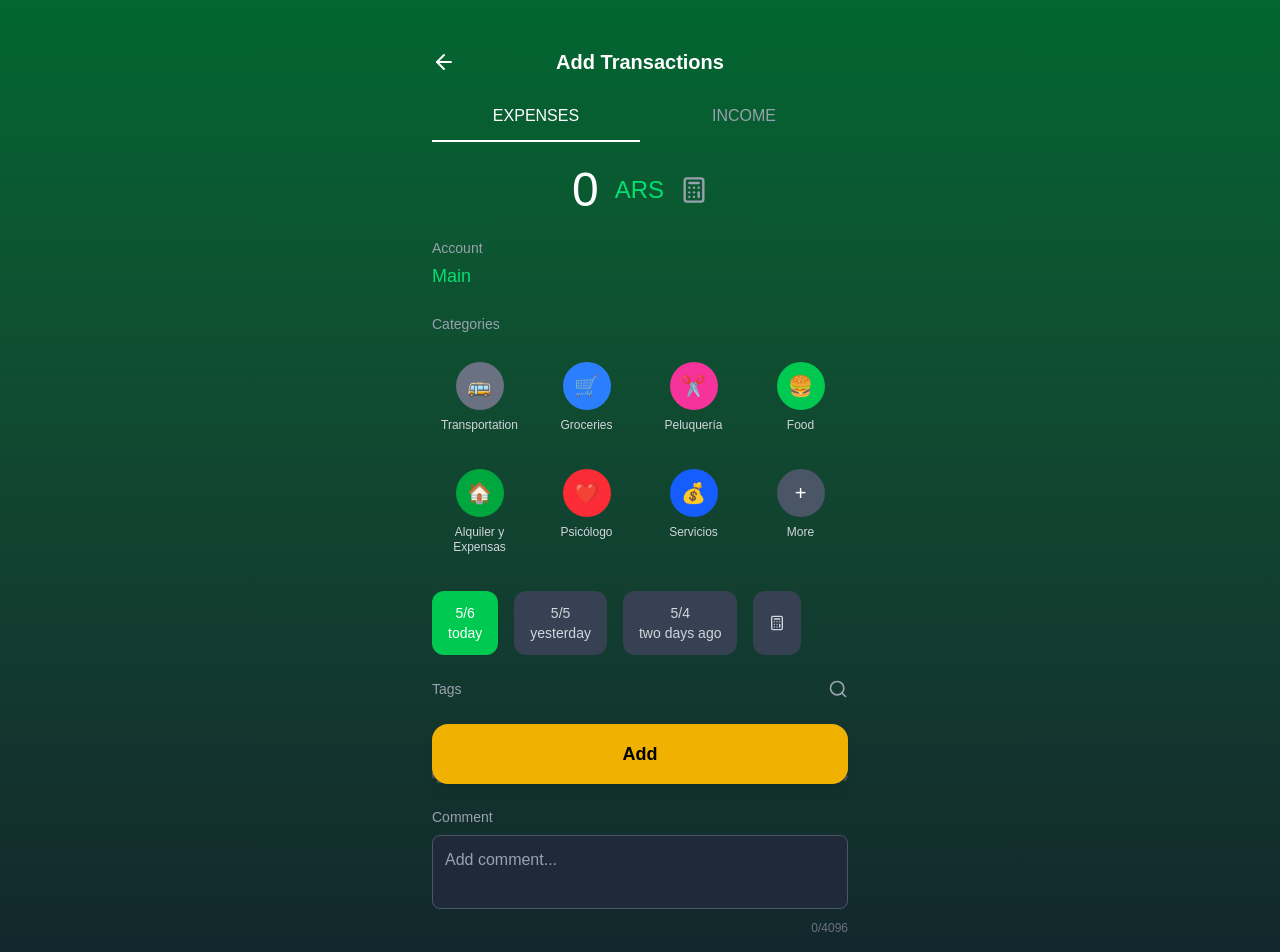
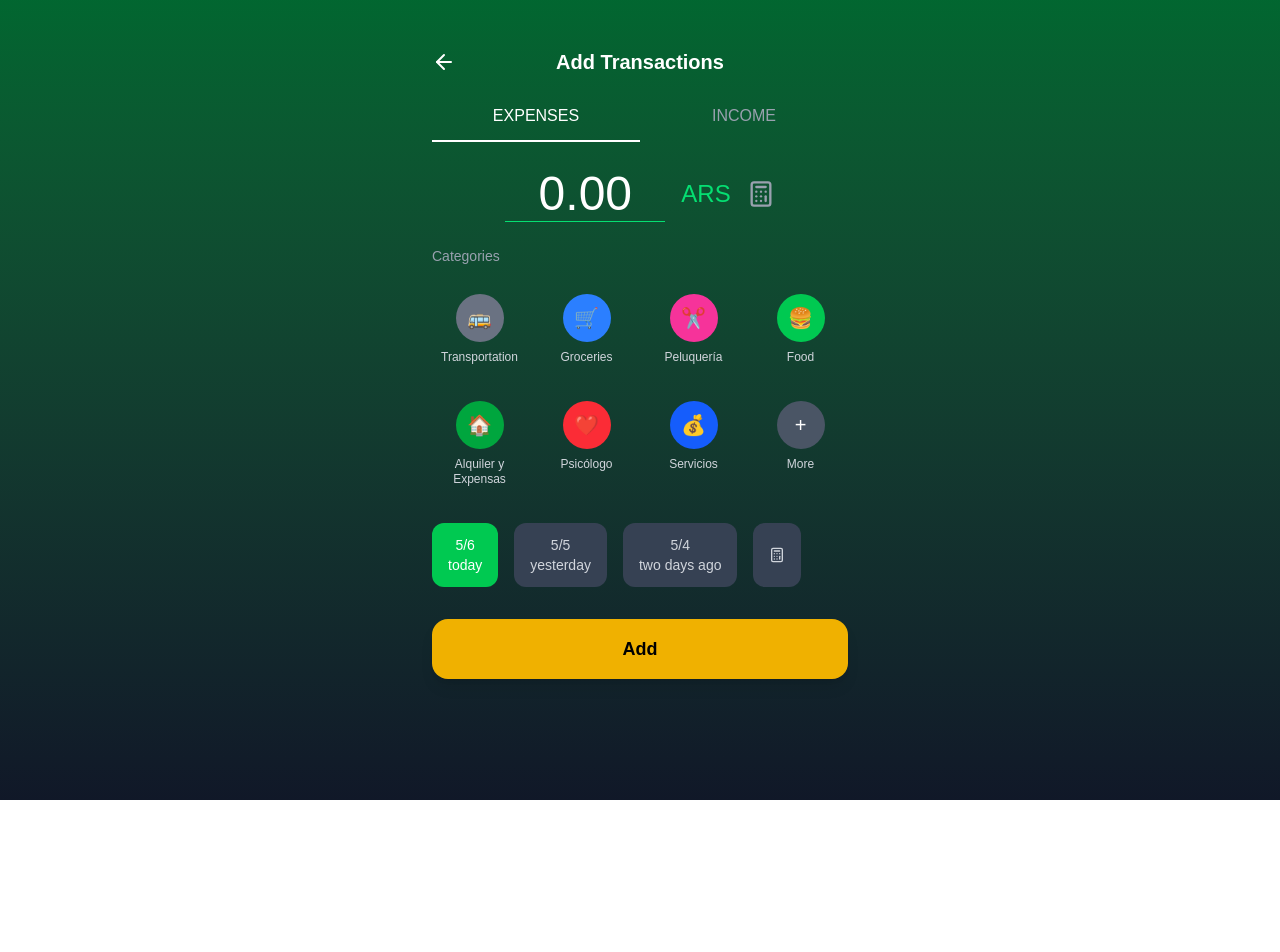
Before and after one commit to FranBudde/tp-front-ORT, a Next.js app: page /1/transaction in a window 1280 px wide. Shown: the top 952 px of the page. After the commit the page ends 800 px from the top, so only its background shows below. Built offline with nearby package versions, Linux system fonts and the light colour scheme.

Commit message:
Editar y calcular monto

```diff
--- a/app/[id]/transaction/page.jsx
+++ b/app/[id]/transaction/page.jsx
@@ -1,62 +1,109 @@
 "use client";
-import React, { useState } from 'react';
-import { useParams } from 'next/navigation';
+import React, { useState } from "react";
+import { useParams } from "next/navigation";
 import Link from "next/link";
-import { ArrowLeft, Calculator, Plus, Search } from 'lucide-react';
+import { ArrowLeft, Calculator, Plus, Search } from "lucide-react";
 
 export default function AddTransactionForm() {
-  const params = useParams()
+  const params = useParams();
   const userID = params.id;
-  const [activeTab, setActiveTab] = useState('expenses');
-  const [amount, setAmount] = useState('0');
+  const [activeTab, setActiveTab] = useState("expenses");
+  const [amount, setAmount] = useState("0.00");
+  const [showCalculator, setShowCalculator] = useState(false);
+  const [calculatorExpression, setCalculatorExpression] = useState("");
+  const [calcResult, setCalcResult] = useState(null);
   const [selectedCategory, setSelectedCategory] = useState(null);
-  const [selectedDate, setSelectedDate] = useState('today');
-  const [tags, setTags] = useState([]);
-  const [comment, setComment] = useState('');
-  const [showTagInput, setShowTagInput] = useState(false);
-  const [newTag, setNewTag] = useState('');
+  const [selectedDate, setSelectedDate] = useState("today");
 
   const categories = [
-    { id: 'transport', name: 'Transportation', icon: '🚌', color: 'bg-gray-500' },
-    { id: 'groceries', name: 'Groceries', icon: '🛒', color: 'bg-blue-500' },
-    { id: 'beauty', name: 'Peluquería', icon: '✂️', color: 'bg-pink-500' },
-    { id: 'food', name: 'Food', icon: '🍔', color: 'bg-green-500' },
-    { id: 'rent', name: 'Alquiler y Expensas', icon: '🏠', color: 'bg-green-600' },
-    { id: 'health', name: 'Psicólogo', icon: '❤️', color: 'bg-red-500' },
-    { id: 'services', name: 'Servicios', icon: '💰', color: 'bg-blue-600' },
-    { id: 'more', name: 'More', icon: '+', color: 'bg-gray-600' }
+    {
+      id: "transport",
+      name: "Transportation",
+      icon: "🚌",
+      color: "bg-gray-500",
+    },
+    { id: "groceries", name: "Groceries", icon: "🛒", color: "bg-blue-500" },
+    { id: "beauty", name: "Peluquería", icon: "✂️", color: "bg-pink-500" },
+    { id: "food", name: "Food", icon: "🍔", color: "bg-green-500" },
+    {
+      id: "rent",
+      name: "Alquiler y Expensas",
+      icon: "🏠",
+      color: "bg-green-600",
+    },
+    { id: "health", name: "Psicólogo", icon: "❤️", color: "bg-red-500" },
+    { id: "services", name: "Servicios", icon: "💰", color: "bg-blue-600" },
+    { id: "more", name: "More", icon: "+", color: "bg-gray-600" },
   ];
 
   const dates = [
-    { id: 'today', label: '5/6\ntoday', active: true },
-    { id: 'yesterday', label: '5/5\nyesterday', active: false },
-    { id: 'twoDays', label: '5/4\ntwo days ago', active: false }
+    { id: "today", label: "5/6\ntoday", active: true },
+    { id: "yesterday", label: "5/5\nyesterday", active: false },
+    { id: "twoDays", label: "5/4\ntwo days ago", active: false },
   ];
 
   const handleAmountChange = (value) => {
-    if (value === 'C') {
-      setAmount('0');
-    } else if (value === '⌫') {
-      setAmount(prev => prev.length > 1 ? prev.slice(0, -1) : '0');
+    if (value === "C") {
+      setAmount("0");
+    } else if (value === "⌫") {
+      setAmount((prev) => (prev.length > 1 ? prev.slice(0, -1) : "0"));
     } else {
-      setAmount(prev => {
-        if (prev === '0') return value;
+      setAmount((prev) => {
+        if (prev === "0") return value;
         return prev + value;
       });
     }
   };
 
-  const addTag = () => {
-    if (newTag.trim() && !tags.includes(newTag.trim())) {
-      setTags([...tags, newTag.trim()]);
-      setNewTag('');
-      setShowTagInput(false);
+  const renderKey = (key, wide = false) => (
+    <button
+      key={key}
+      onClick={() => {
+        if (key === "⌫") {
+          if (calcResult !== null) {
+            setCalculatorExpression(calcResult.toString().slice(0, -1));
+            setCalcResult(null);
+          } else {
+            setCalculatorExpression((prev) => prev.slice(0, -1));
           }
-  };
-
-  const removeTag = (tagToRemove) => {
-    setTags(tags.filter(tag => tag !== tagToRemove));
-  };
+        } else if (key === "C") {
+          setCalculatorExpression("");
+          setCalcResult(null);
+        } else if (key === "=") {
+          try {
+            const result = eval(calculatorExpression);
+            setCalcResult(result);
+            setCalculatorExpression(result.toString());
+          } catch {
+            alert("Operación inválida");
+          }
+        } else if (key === "OK") {
+          if (calculatorExpression !== "") {
+            try {
+              const result = eval(calculatorExpression);
+              const formatted = parseFloat(result).toFixed(2);
+              setAmount(formatted);
+            } catch {
+              alert("Operación inválida");
+            }
+          }
+          setShowCalculator(false);
+          setCalculatorExpression("");
+          setCalcResult(null);
+        } else {
+          setCalculatorExpression((prev) =>
+            calcResult !== null ? calcResult.toString() + key : prev + key
+          );
+          setCalcResult(null);
+        }
+      }}
+      className={`${
+        wide ? "col-span-2" : ""
+      } bg-gray-700 hover:bg-gray-600 text-white py-2 rounded-xl text-lg font-medium transition-all duration-150`}
+    >
+      {key}
+    </button>
+  );
 
   return (
     <div className="min-h-screen bg-gradient-to-b from-green-800 to-gray-900 text-white flex justify-center">
@@ -64,7 +111,10 @@ export default function AddTransactionForm() {
         {/* Header */}
         <div className="flex items-center justify-between p-4 pt-12">
           <Link href={`/${userID}/home`}>
-            <ArrowLeft size={24} className="text-white cursor-pointer hover:text-gray-300" />
+            <ArrowLeft
+              size={24}
+              className="text-white cursor-pointer hover:text-gray-300"
+            />
           </Link>
           <h1 className="text-xl font-semibold">Add Transactions</h1>
           <div className="w-6" />
@@ -73,19 +123,21 @@ export default function AddTransactionForm() {
         {/* Tabs */}
         <div className="flex mx-4 mb-6">
           <button
-            onClick={() => setActiveTab('expenses')}
-            className={`flex-1 py-3 text-center font-medium border-b-2 ${activeTab === 'expenses'
-                ? 'border-white text-white'
-                : 'border-transparent text-gray-400'
+            onClick={() => setActiveTab("expenses")}
+            className={`flex-1 py-3 text-center font-medium border-b-2 ${
+              activeTab === "expenses"
+                ? "border-white text-white"
+                : "border-transparent text-gray-400"
             }`}
           >
             EXPENSES
           </button>
           <button
-            onClick={() => setActiveTab('income')}
-            className={`flex-1 py-3 text-center font-medium border-b-2 ${activeTab === 'income'
-                ? 'border-white text-white'
-                : 'border-transparent text-gray-400'
+            onClick={() => setActiveTab("income")}
+            className={`flex-1 py-3 text-center font-medium border-b-2 ${
+              activeTab === "income"
+                ? "border-white text-white"
+                : "border-transparent text-gray-400"
             }`}
           >
             INCOME
@@ -95,16 +147,63 @@ export default function AddTransactionForm() {
         {/* Amount Display */}
         <div className="text-center mb-6">
           <div className="flex items-center justify-center gap-4 mb-4">
-            <span className="text-5xl font-light">{amount}</span>
-            <span className="text-2xl text-green-400 font-medium">ARS</span>
-            <Calculator size={28} className="text-gray-400" />
+            <input
+              type="text"
+              inputMode="decimal"
+              value={amount}
+              placeholder="0.00"
+              onFocus={() => {
+                if (amount === "0.00") setAmount("");
+              }}
+              onChange={(e) => {
+                const value = e.target.value;
+                // Permitir solo números y hasta 2 decimales
+                if (/^\d*\.?\d{0,2}$/.test(value) || value === "") {
+                  setAmount(value);
+                }
+              }}
+              onBlur={() => {
+                const num = parseFloat(amount) || 0;
+                setAmount(num.toFixed(2));
+              }}
+              className="text-5xl font-light text-center bg-transparent border-b border-green-400 focus:outline-none w-40"
+            />
+            {showCalculator && (
+              <div className="fixed inset-0 z-40 bg-black/30 backdrop-blur-xs flex items-center justify-center">
+                <div className="bg-gray-900 rounded-2xl p-4 w-64 shadow-2xl transform -translate-y-60">
+                  <div className="text-right text-green-300 font-mono text-xl mb-4">
+                    {calcResult !== null
+                      ? `= ${calcResult}`
+                      : calculatorExpression || "0"}
+                  </div>
+                  <div className="grid grid-cols-4 gap-2">
+                    {["7", "8", "9", "+"].map((key) => renderKey(key))}
+                    {["4", "5", "6", "-"].map((key) => renderKey(key))}
+                    {["1", "2", "3", "*"].map((key) => renderKey(key))}
+                    {["0", ".", "⌫", "/"].map((key) => renderKey(key))}
+                    {["C", "="].map((key) => renderKey(key, true))}
+
+                    <div className="col-span-4 flex justify-center">
+                      <div className="w-24">{renderKey("OK", true)}</div>
                     </div>
                   </div>
+                  <button
+                    onClick={() => setShowCalculator(false)}
+                    className="mt-4 text-sm text-gray-400 hover:text-white w-full"
+                  >
+                    Cancel
+                  </button>
+                </div>
+              </div>
+            )}
 
-        {/* Account */}
-        <div className="px-4 mb-6">
-          <div className="text-gray-400 text-sm mb-1">Account</div>
-          <div className="text-green-400 text-lg font-medium">Main</div>
+            <span className="text-2xl text-green-400 font-medium">ARS</span>
+            <Calculator
+              size={28}
+              className="text-gray-400 cursor-pointer"
+              onClick={() => setShowCalculator((prev) => !prev)}
+            />
+          </div>
         </div>
 
         {/* Categories */}
@@ -115,15 +214,20 @@ export default function AddTransactionForm() {
               <button
                 key={category.id}
                 onClick={() => setSelectedCategory(category.id)}
-                className={`flex flex-col items-center p-3 rounded-2xl transition-all hover:scale-105 ${selectedCategory === category.id
-                    ? 'ring-2 ring-green-400'
-                    : ''
+                className={`flex flex-col items-center p-3 rounded-2xl transition-all hover:scale-105 ${
+                  selectedCategory === category.id
+                    ? "ring-2 ring-green-400"
+                    : ""
                 }`}
               >
-                <div className={`w-12 h-12 rounded-full ${category.color} flex items-center justify-center text-xl mb-2`}>
+                <div
+                  className={`w-12 h-12 rounded-full ${category.color} flex items-center justify-center text-xl mb-2`}
+                >
                   {category.icon}
                 </div>
-                <span className="text-xs text-center text-gray-300 leading-tight">{category.name}</span>
+                <span className="text-xs text-center text-gray-300 leading-tight">
+                  {category.name}
+                </span>
               </button>
             ))}
           </div>
@@ -136,9 +240,10 @@ export default function AddTransactionForm() {
               <button
                 key={date.id}
                 onClick={() => setSelectedDate(date.id)}
-                className={`px-4 py-3 rounded-xl text-sm whitespace-pre-line ${selectedDate === date.id
-                    ? 'bg-green-500 text-white'
-                    : 'bg-gray-700 text-gray-300'
+                className={`px-4 py-3 rounded-xl text-sm whitespace-pre-line ${
+                  selectedDate === date.id
+                    ? "bg-green-500 text-white"
+                    : "bg-gray-700 text-gray-300"
                 }`}
               >
                 {date.label}
@@ -148,77 +253,6 @@ export default function AddTransactionForm() {
               <Calculator size={16} className="text-gray-300" />
             </button>
           </div>
-        </div>
-
-        {/* Tags */}
-        <div className="px-4 mb-6">
-          <div className="flex items-center justify-between mb-4">
-            <span className="text-gray-400 text-sm">Tags</span>
-            <Search size={20} className="text-gray-400" />
-          </div>
-
-          <div className="flex flex-wrap gap-2 mb-4">
-            {tags.map((tag, index) => (
-              <span
-                key={index}
-                onClick={() => removeTag(tag)}
-                className="bg-gray-700 px-3 py-1 rounded-full text-sm cursor-pointer hover:bg-gray-600"
-              >
-                {tag} ×
-              </span>
-            ))}
-          </div>
-
-          {showTagInput ? (
-            <div className="flex gap-2">
-              <input
-                type="text"
-                value={newTag}
-                onChange={(e) => setNewTag(e.target.value)}
-                className="flex-1 bg-gray-700 border border-gray-600 rounded-lg px-3 py-2 text-white placeholder-gray-400"
-                placeholder="Escribe un tag..."
-                onKeyPress={(e) => e.key === 'Enter' && addTag()}
-              />
-              <button
-                onClick={addTag}
-                className="bg-green-500 px-4 py-2 rounded-lg"
-              >
-                Add
-              </button>
-            </div>
-          ) : (
-            <button
-              onClick={() => setShowTagInput(true)}
-              className="flex items-center gap-2 border-2 border-dashed border-gray-600 rounded-lg px-4 py-3 w-full justify-center text-gray-400"
-            >
-              <Plus size={20} />
-              Add tag
-            </button>
-          )}
-        </div>
-
-        {/* Comment */}
-        <div className="px-4 mb-6">
-          <div className="text-gray-400 text-sm mb-2">Comment</div>
-          <textarea
-            value={comment}
-            onChange={(e) => setComment(e.target.value)}
-            className="w-full bg-gray-800 border border-gray-600 rounded-lg p-3 text-white placeholder-gray-400 resize-none focus:border-green-400 focus:outline-none transition-colors"
-            placeholder="Add comment..."
-            rows={2}
-          />
-          <div className="text-right text-xs text-gray-500 mt-1">
-            {comment.length}/4096
-          </div>
-        </div>
-
-        {/* Photo Section */}
-        <div className="px-4 mb-6">
-          <div className="text-gray-400 text-sm mb-4">Photo</div>
-          <button className="w-full border-2 border-dashed border-gray-600 rounded-lg py-6 flex flex-col items-center justify-center text-gray-400 hover:border-gray-500 transition-colors">
-            <Plus size={24} className="mb-2" />
-            <span>Add Photo</span>
-          </button>
         </div>
 
         {/* Add Button */}
```
Lines whose indentation alone changed are shown as unchanged.
